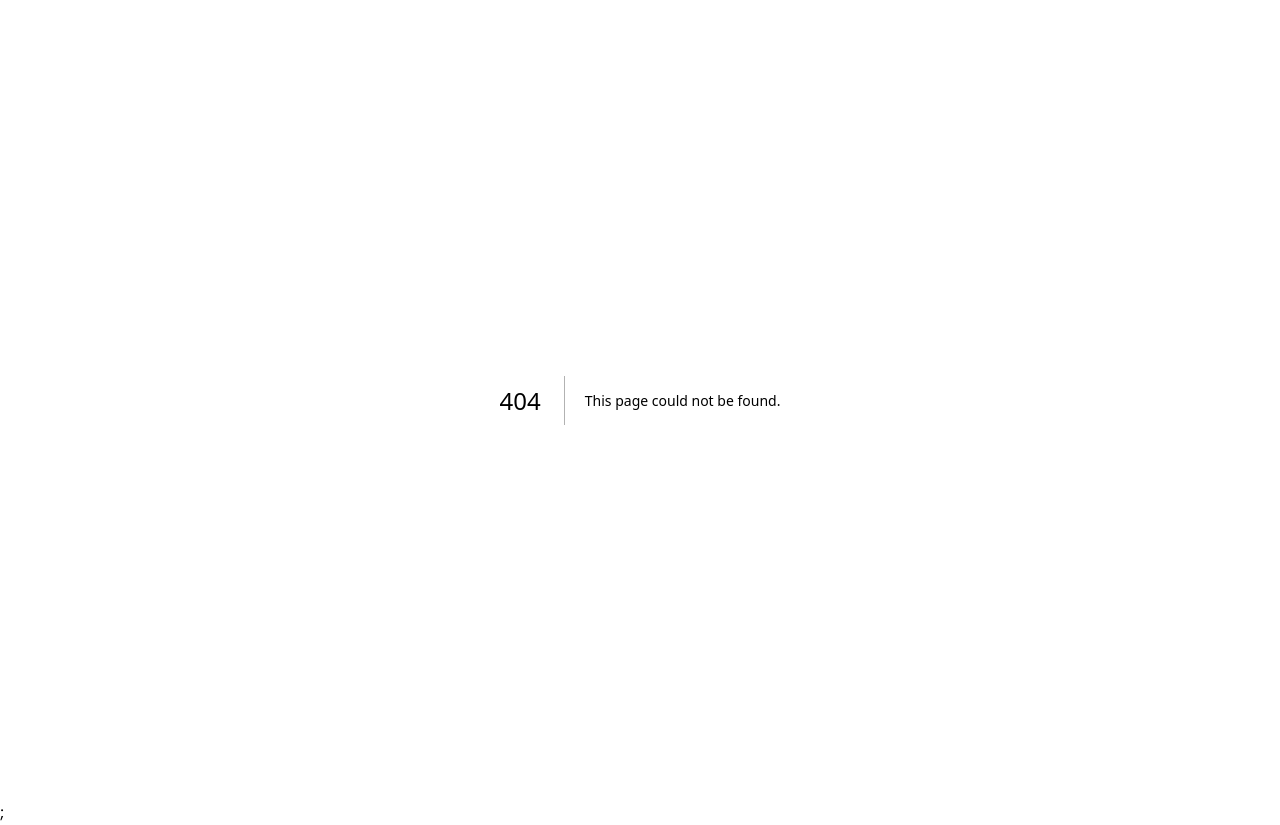
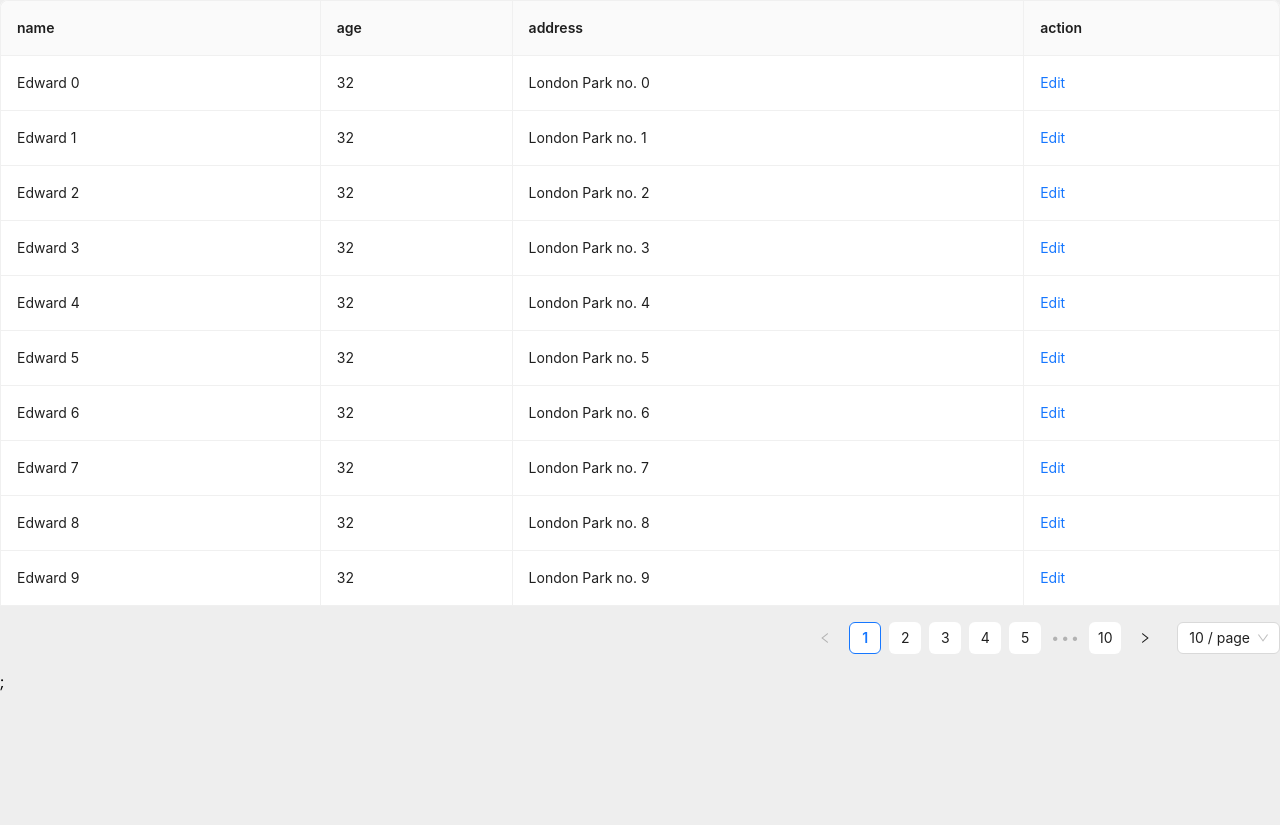
Before and after one commit to danu999/migas-accounting-fe, a Next.js app: page /test in a window 1280 px wide. Before the commit this address had no page. After the commit the page ends 800 px from the top, so only its background shows below. Built offline with nearby package versions, Linux system fonts and the light colour scheme.

Commit message:
Update-Test

```diff
--- /dev/null
+++ b/pages/test.js
@@ -0,0 +1,171 @@
+import { Form, InputNumber, Popconfirm, Table, Typography, Input } from "antd";
+import { useState } from "react";
+
+const originData = [];
+for (let i = 0; i < 100; i++) {
+  originData.push({
+    key: i.toString(),
+    name: `Edward ${i}`,
+    age: 32,
+    address: `London Park no. ${i}`,
+  });
+}
+const EditableCell = ({
+  editing,
+  dataIndex,
+  title,
+  inputType,
+  record,
+  index,
+  children,
+  ...restProps
+}) => {
+  const inputNode = inputType === "number" ? <InputNumber /> : <Input />;
+  return (
+    <td {...restProps}>
+      {editing ? (
+        <Form.Item
+          name={dataIndex}
+          style={{
+            margin: 0,
+          }}
+          rules={[
+            {
+              required: true,
+              message: `Please Input ${title}!`,
+            },
+          ]}
+        >
+          {inputNode}
+        </Form.Item>
+      ) : (
+        children
+      )}
+    </td>
+  );
+};
+
+const App = () => {
+  const [form] = Form.useForm();
+  const [data, setData] = useState(originData);
+  const [editingKey, setEditingKey] = useState("");
+  const isEditing = record => record.key === editingKey;
+  const edit = record => {
+    form.setFieldsValue({
+      name: "",
+      age: "",
+      address: "",
+      ...record,
+    });
+    setEditingKey(record.key);
+  };
+  const cancel = () => {
+    setEditingKey("");
+  };
+
+  const save = async key => {
+    try {
+      const row = await form.validateFields();
+      const newData = [...data];
+      const index = newData.findIndex(item => key === item.key);
+      if (index > -1) {
+        const item = newData[index];
+        newData.splice(index, 1, {
+          ...item,
+          ...row,
+        });
+        setData(newData);
+        setEditingKey("");
+      } else {
+        newData.push(row);
+        setData(newData);
+        setEditingKey("");
+      }
+    } catch (errInfo) {
+      console.log("Validate Failed:", errInfo);
+    }
+  };
+  const columns = [
+    {
+      title: "name",
+      dataIndex: "name",
+      width: "25%",
+      editable: true,
+    },
+    {
+      title: "age",
+      dataIndex: "age",
+      width: "15%",
+      editable: true,
+    },
+    {
+      title: "address",
+      dataIndex: "address",
+      width: "40%",
+      editable: true,
+    },
+    {
+      title: "action",
+      dataIndex: "action",
+      render: (_, record) => {
+        const editable = isEditing(record);
+        return editable ? (
+          <span>
+            <Typography.Link
+              onClick={() => save(record.key)}
+              style={{
+                marginRight: 8,
+              }}
+            >
+              Save
+            </Typography.Link>
+            <Popconfirm title='Sure to cancel?' onConfirm={cancel}>
+              <a>Cancel</a>
+            </Popconfirm>
+          </span>
+        ) : (
+          <Typography.Link
+            disabled={editingKey !== ""}
+            onClick={() => edit(record)}
+          >
+            Edit
+          </Typography.Link>
+        );
+      },
+    },
+  ];
+  const mergedColumns = columns.map(col => {
+    if (!col.editable) {
+      return col;
+    }
+    return {
+      ...col,
+      onCell: record => ({
+        record,
+        inputType: col.dataIndex === "age" ? "number" : "text",
+        dataIndex: col.dataIndex,
+        title: col.title,
+        editing: isEditing(record),
+      }),
+    };
+  });
+  return (
+    <Form form={form} component={false}>
+      <Table
+        components={{
+          body: {
+            cell: EditableCell,
+          },
+        }}
+        bordered
+        dataSource={data}
+        columns={mergedColumns}
+        rowClassName='editable-row'
+        pagination={{
+          onChange: cancel,
+        }}
+      />
+    </Form>
+  );
+};
+export default App;
```
Also changed, not shown: pages/jurnal.js (+6 -2 lines), styles/Jurnal.module.css (line endings or trailing spaces).
